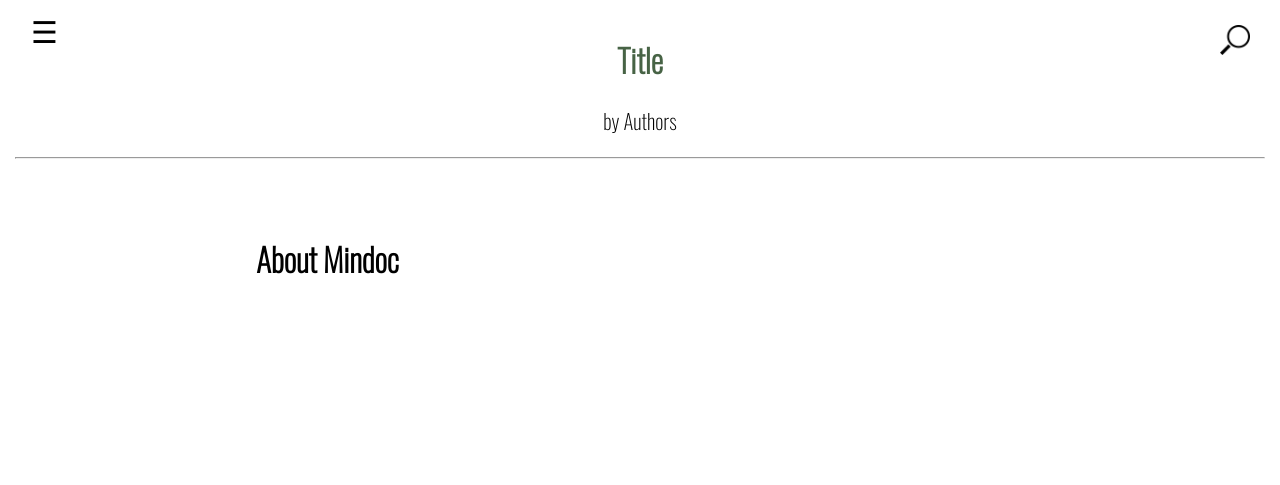
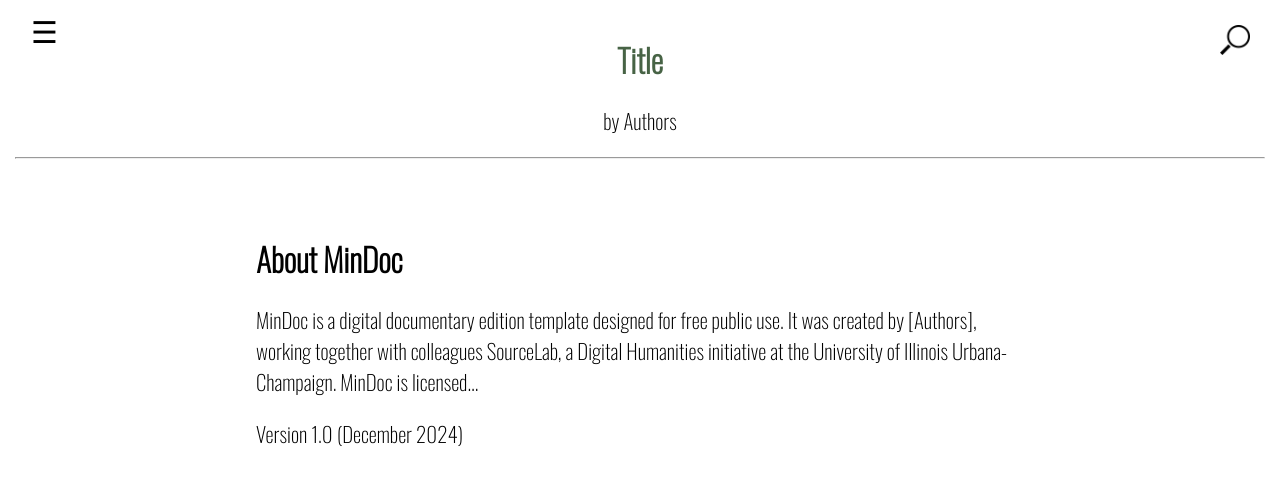
Before and after one commit to jwr12/MindocMD_sample, a Jekyll site: the page built from 008_about_mindoc.md, in a window 1280 px wide. Shown: the top 485 px of the page. Built offline with Jekyll 4.4.1, drawn with Linux system fonts in a browser that asks for light colours.

Commit message:
Update 008_about_mindoc.md

```diff
--- a/008_about_mindoc.md
+++ b/008_about_mindoc.md
@@ -4,4 +4,8 @@ title: About Mindoc
 number: 010
 ---
 
-# About Mindoc
+# About MinDoc
+
+MinDoc is a digital documentary edition template designed for free public use. It was created by [Authors], working together with colleagues SourceLab, a Digital Humanities initiative at the University of Illinois Urbana-Champaign.  MinDoc is licensed...
+
+Version 1.0 (December 2024)
```
